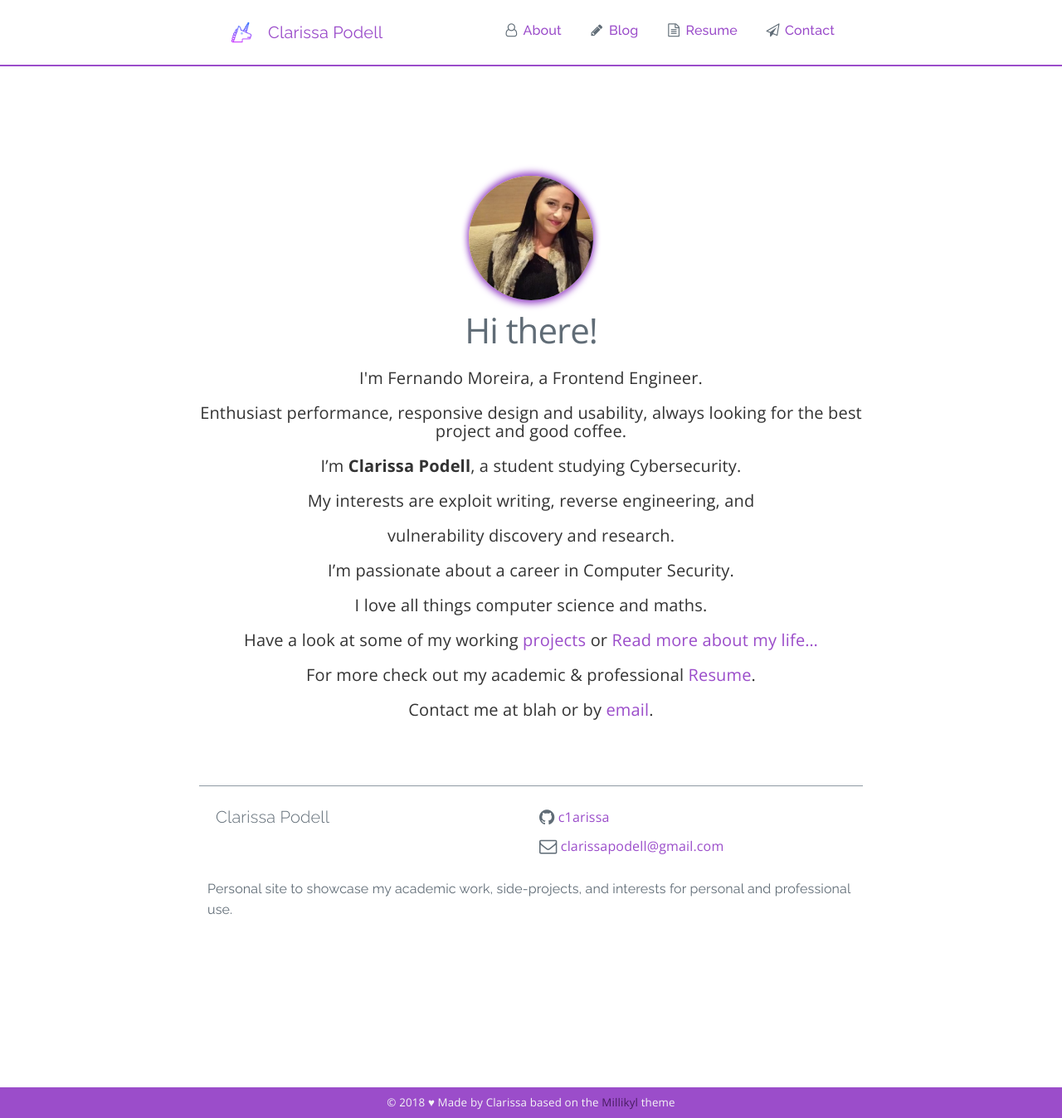
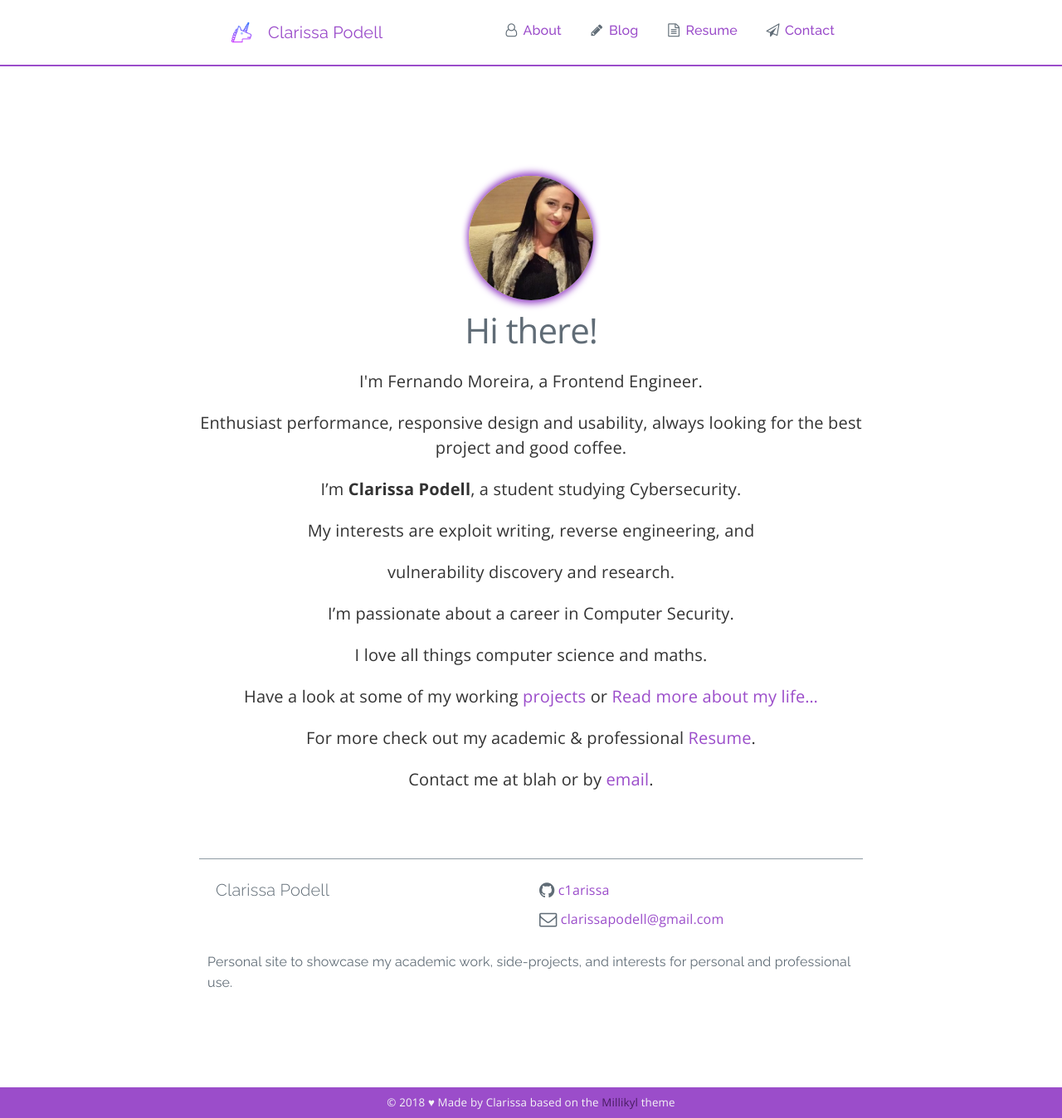
Before and after one commit to c1arissa/c1arissa.github.io, a Jekyll site: the page built from index.md, in a window 1280 px wide and 1348 px high. Shown: the whole window at 83% size. Built offline with Jekyll 4.4.1, drawn with Linux system fonts in a browser that asks for light colours.

Commit message:
Update main.scss

```diff
--- a/css/main.scss
+++ b/css/main.scss
@@ -307,9 +307,8 @@ hr {
 
 h3 {
 	font-family: 'Open Sans', 'Source Sans Pro', sans-serif;
-	// font-family:inherit;
 	font-weight:400;
-	line-height:1.1;
+	line-height:1.5;
 	color:#333333;
 	margin-top:20px;
 	margin-bottom:10px;
```
